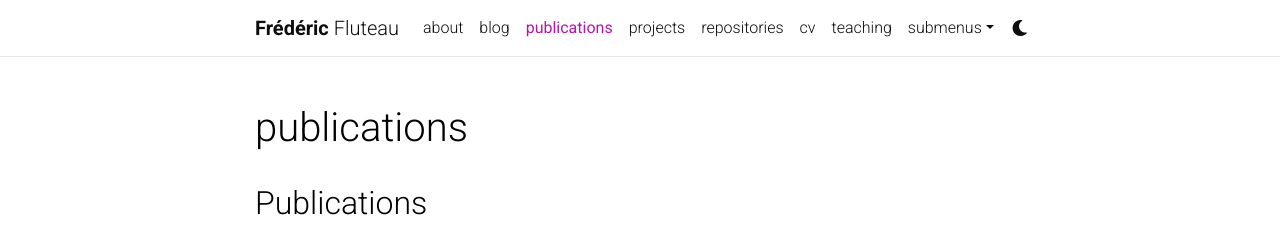
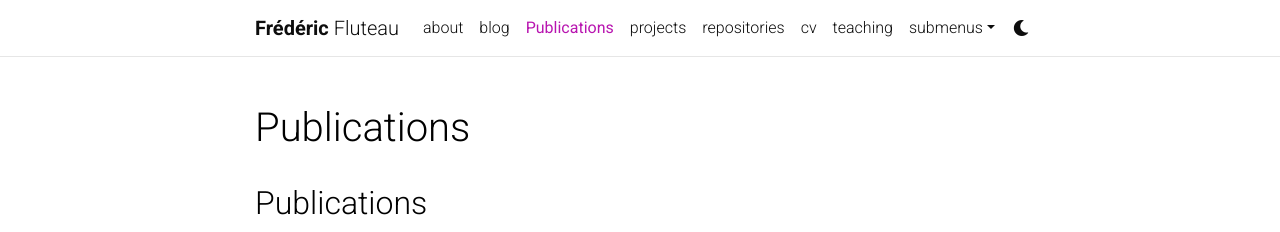
Before and after one commit to fredflut/fredflut.github.io, a Jekyll site: the page built from _pages/publications.md, in a window 1280 px wide and 900 px high. Shown: the top 232 px of the window. Built offline with Jekyll 4.4.1, drawn with Linux system fonts in a browser that asks for light colours; comment, search, counter and statistics services are not loaded; a style sheet for code colours, icons or effects is not loaded.

Commit message:
Update publications.md

```diff
--- a/_pages/publications.md
+++ b/_pages/publications.md
@@ -1,12 +1,12 @@
 ---
 layout: page
 permalink: /publications/
-title: publications
+title: Publications
 nav: true
 nav_order: 1
 ---
 <!-- _pages/publications.md -->
-<div class="publications">
+<div class="Publications">
 
 {%- for y in page.years %}
   <h2 class="year">{{y}}</h2>
```
